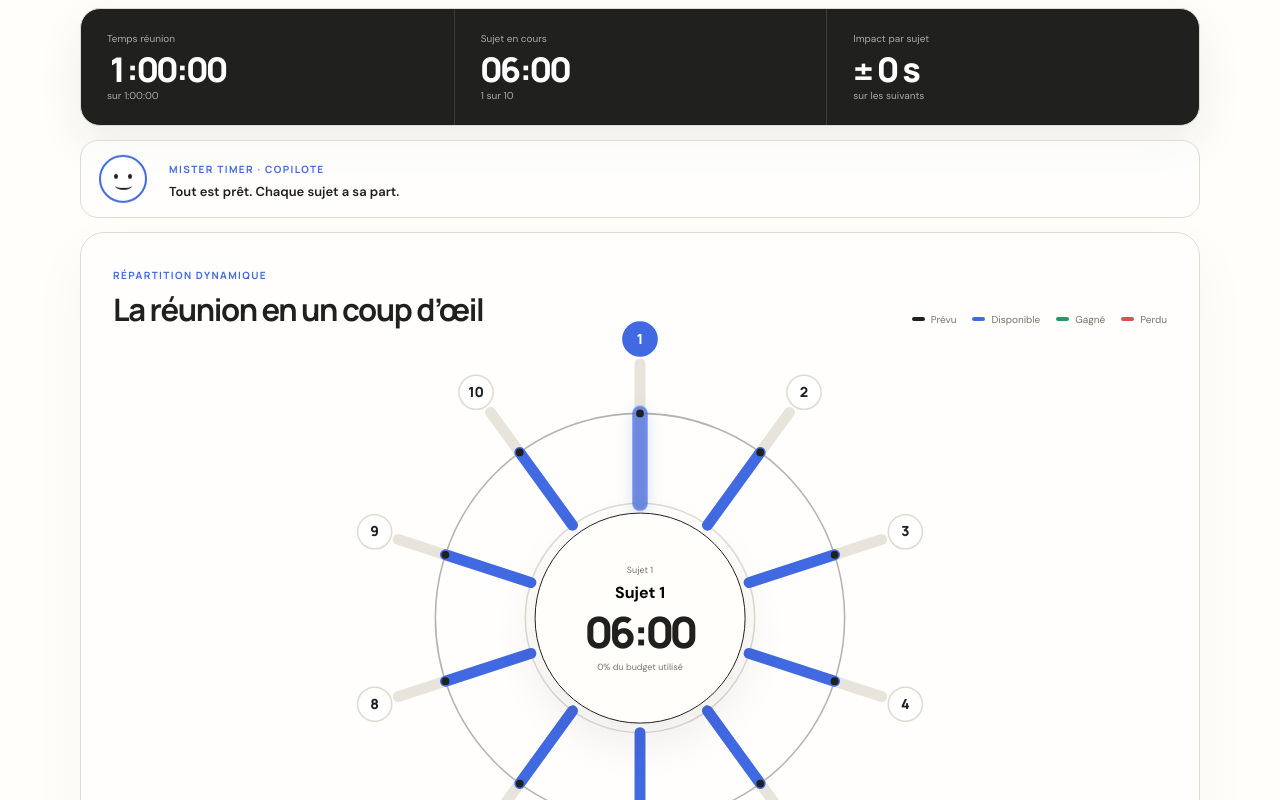
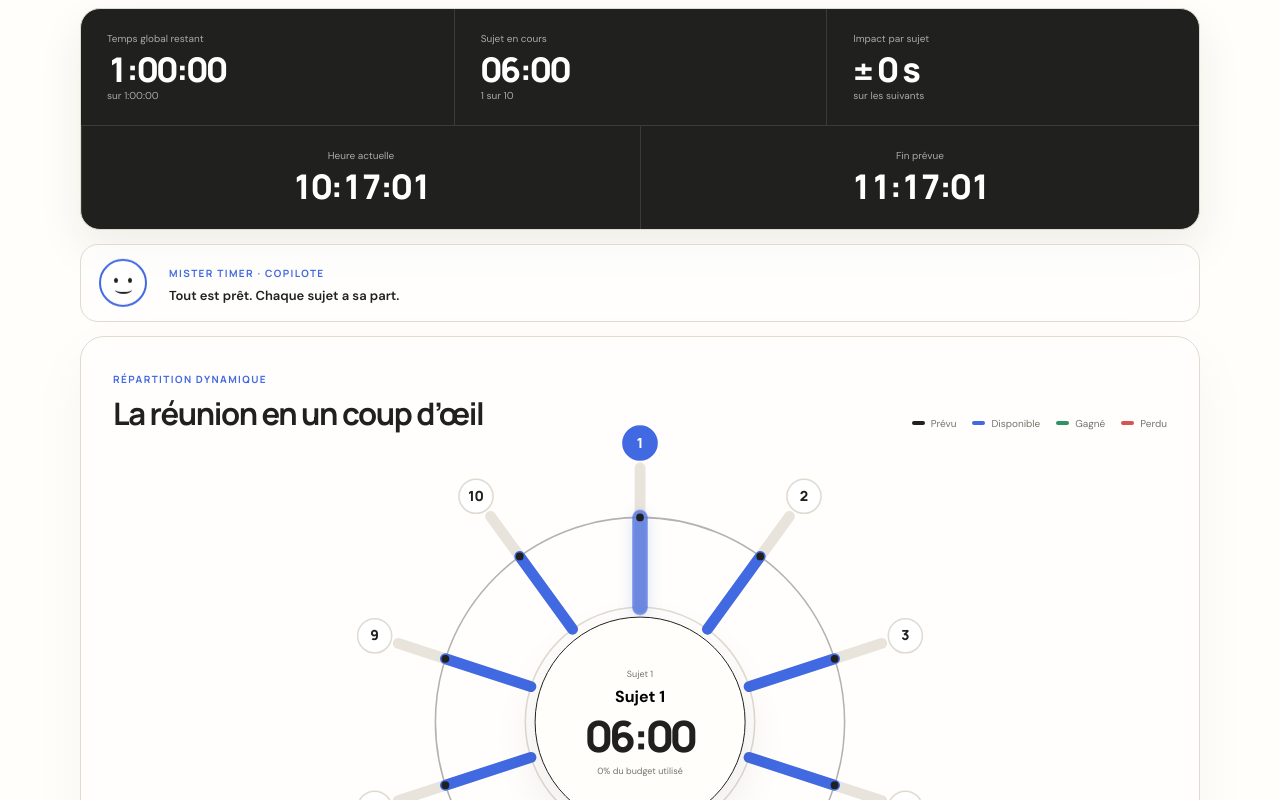
Before and after one commit to pierkiroule/Tim, a React (Vite) app: page / in a window 1280 px wide. Shown: the part 360-1160 px from the top of the page. Built offline with nearby package versions, Linux system fonts and the light colour scheme.

Commit message:
Améliore le suivi temporel de la réunion

```diff
--- a/src/App.jsx
+++ b/src/App.jsx
@@ -11,13 +11,12 @@ import { useMeetingTimer } from './hooks/useMeetingTimer'
 function statusFor(meeting, remaining) {
   if (meeting.finished) return { label: 'Terminée', tone: 'success' }
   if (!meeting.started) return { label: 'Prête', tone: 'idle' }
-  if (!meeting.running) return { label: 'En pause', tone: 'paused' }
   if (remaining < 0) return { label: 'Dépassement', tone: 'alert' }
   return { label: 'En cours', tone: 'running' }
 }
 
 export default function App() {
-  const { meeting, configure, toggle, next, reset, rename } = useMeetingTimer()
+  const { meeting, animationKey, configure, start, next, reset, rename } = useMeetingTimer()
   const remaining = activeRemaining(meeting)
   const totalRemaining = meetingRemaining(meeting)
   const impact = impactPerFuture(meeting)
@@ -26,12 +25,12 @@ export default function App() {
   useEffect(() => {
     const handleKeyDown = (event) => {
       if (event.target.matches('input, button')) return
-      if (event.code === 'Space') { event.preventDefault(); toggle() }
-      if (event.key === 'Enter' && !meeting.finished) next()
+      if (event.code === 'Space' && !meeting.started) { event.preventDefault(); start() }
+      if (event.key === 'Enter' && meeting.started && !meeting.finished) next()
     }
     document.addEventListener('keydown', handleKeyDown)
     return () => document.removeEventListener('keydown', handleKeyDown)
-  }, [meeting.finished, next, toggle])
+  }, [meeting.finished, meeting.started, next, start])
 
   return (
     <div className="app-shell" id="top">
@@ -40,10 +39,10 @@ export default function App() {
         <Configuration meeting={meeting} onConfigure={configure} />
         <Dashboard meeting={meeting} meetingTime={totalRemaining} subjectTime={remaining} impact={impact} />
         <Assistant meeting={meeting} remaining={remaining} />
-        <SolarTimeline meeting={meeting} remaining={remaining} onRename={rename} />
-        <Controls meeting={meeting} onToggle={toggle} onNext={next} onReset={reset} />
+        <SolarTimeline key={animationKey} meeting={meeting} remaining={remaining} onRename={rename} />
+        <Controls meeting={meeting} onStart={start} onNext={next} onReset={reset} />
       </main>
-      <footer><span>MicadoTimer</span><span>Le temps partagé, sans perdre le fil.</span><span className="shortcuts">Espace · pause &nbsp; Entrée · suivant</span></footer>
+      <footer><span>MicadoTimer</span><span>Le temps partagé, sans perdre le fil.</span><span className="shortcuts">Espace · lancer &nbsp; Entrée · suivant</span></footer>
     </div>
   )
 }
--- a/src/components/Controls.jsx
+++ b/src/components/Controls.jsx
@@ -1,6 +1,6 @@
 import { useEffect, useState } from 'react'
 
-export function Controls({ meeting, onToggle, onNext, onReset }) {
+export function Controls({ meeting, onStart, onNext, onReset }) {
   const [confirmReset, setConfirmReset] = useState(false)
 
   useEffect(() => {
@@ -17,8 +17,8 @@ export function Controls({ meeting, onToggle, onNext, onReset }) {
 
   return (
     <div className="control-bar">
-      {!meeting.finished && <button className="button button--secondary" type="button" onClick={onToggle}>{meeting.running ? 'Ⅱ  Mettre en pause' : meeting.started ? '▶  Reprendre' : '▶  Lancer la réunion'}</button>}
-      {!meeting.finished && <button className="button button--primary" type="button" onClick={onNext} disabled={!meeting.started}>{meeting.activeIndex === meeting.subjects.length - 1 ? 'Terminer la réunion  ✓' : 'Sujet suivant  →'}</button>}
+      {!meeting.started && <button className="button button--secondary" type="button" onClick={onStart}>▶  Lancer la réunion</button>}
+      {!meeting.finished && <button className={`button button--primary ${meeting.started ? 'button--wide' : ''}`} type="button" onClick={onNext} disabled={!meeting.started}>{meeting.activeIndex === meeting.subjects.length - 1 ? 'Terminer la réunion  ✓' : 'Sujet suivant  →'}</button>}
       {meeting.finished && <button className="button button--primary button--wide" type="button" onClick={onReset}>Préparer une nouvelle réunion</button>}
       {!meeting.finished && <button className={`reset-button ${confirmReset ? 'reset-button--confirm' : ''}`} type="button" onClick={reset}>{confirmReset ? 'Confirmer la réinitialisation' : 'Réinitialiser'}</button>}
     </div>
--- a/src/components/Dashboard.jsx
+++ b/src/components/Dashboard.jsx
@@ -1,12 +1,25 @@
+import { useEffect, useState } from 'react'
 import { formatDelta, formatTime } from '../domain/meeting'
 
+function formatClock(date) {
+  return new Intl.DateTimeFormat('fr-FR', { hour: '2-digit', minute: '2-digit', second: '2-digit' }).format(date)
+}
+
 export function Dashboard({ meeting, meetingTime, subjectTime, impact }) {
+  const [now, setNow] = useState(() => new Date())
+  useEffect(() => {
+    const timer = window.setInterval(() => setNow(new Date()), 1000)
+    return () => window.clearInterval(timer)
+  }, [])
   const activeNumber = Math.min(meeting.activeIndex + 1, meeting.subjectCount)
+  const endTime = new Date(now.getTime() + meetingTime * 1000)
   return (
     <section className="dashboard" aria-label="Indicateurs de la réunion">
-      <article><span>Temps réunion</span><strong className={meetingTime < 0 ? 'negative' : ''}>{formatTime(meetingTime, { signed: true })}</strong><small>sur {formatTime(meeting.totalSeconds)}</small></article>
+      <article className="dashboard-global"><span>Temps global restant</span><strong className={meetingTime < 0 ? 'negative' : ''}>{formatTime(meetingTime, { signed: true })}</strong><small>sur {formatTime(meeting.totalSeconds)}</small></article>
       <article className="dashboard-primary"><span>Sujet en cours</span><strong className={subjectTime < 0 ? 'negative' : ''}>{meeting.finished ? 'Terminé' : formatTime(subjectTime, { signed: true })}</strong><small>{meeting.finished ? `${meeting.subjectCount} sujets traités` : `${activeNumber} sur ${meeting.subjectCount}`}</small></article>
       <article><span>Impact par sujet</span><strong className={impact > 0 ? 'positive' : impact < 0 ? 'negative' : ''}>{formatDelta(impact)}</strong><small>sur les suivants</small></article>
+      <article className="dashboard-clock"><span>Heure actuelle</span><strong>{formatClock(now)}</strong></article>
+      <article className="dashboard-clock"><span>Fin prévue</span><strong>{meeting.finished ? '—' : formatClock(endTime)}</strong></article>
     </section>
   )
 }
--- a/src/components/SolarTimeline.jsx
+++ b/src/components/SolarTimeline.jsx
@@ -27,7 +27,7 @@ function Stick({ meeting, subject, index, active }) {
   const state = subject.done ? 'done' : active ? 'active' : delta > 1 ? 'gain' : delta < -1 ? 'loss' : 'planned'
 
   return (
-    <g className={`stick stick--${state}`}>
+    <g className={`stick stick--${state}`} style={{ '--stick-index': index }}>
       <line className="stick-track" x1={start.x} y1={start.y} x2={cap.x} y2={cap.y} />
       <line className="stick-value" x1={start.x} y1={start.y} x2={end.x} y2={end.y} />
       <circle className="stick-plan" cx={plan.x} cy={plan.y} r="2.5" />
--- a/src/data/messages.js
+++ b/src/data/messages.js
@@ -4,14 +4,12 @@ export const messages = {
   half: ['Mi-chemin. Ce sujet a encore de quoi respirer.', 'La moitié est passée, tout va bien.'],
   closing: ['Dernière ligne droite. Gardons l’essentiel.', 'Ça sent la conclusion…'],
   late: ['On grignote la suite. On atterrit ?', 'Le retard pointe son nez.'],
-  paused: ['Pause en cours. Le temps est suspendu.'],
   finished: ['Tous les sujets sont bouclés. Bien joué !'],
 }
 
 export function getAssistantState(meeting, remaining) {
   if (meeting.finished) return 'finished'
   if (!meeting.started) return 'ready'
-  if (!meeting.running) return 'paused'
   if (remaining < 0) return 'late'
   const active = meeting.subjects[meeting.activeIndex]
   const progress = active ? active.spent / Math.max(1, active.allocation) : 0
--- a/src/hooks/useMeetingTimer.js
+++ b/src/hooks/useMeetingTimer.js
@@ -3,6 +3,7 @@ import { closeActiveSubject, createMeeting, normalizeConfig, tickMeeting } from
 
 export function useMeetingTimer() {
   const [meeting, setMeeting] = useState(() => createMeeting())
+  const [animationKey, setAnimationKey] = useState(0)
   const lastTick = useRef(performance.now())
 
   useEffect(() => {
@@ -23,12 +24,13 @@ export function useMeetingTimer() {
     })
   }, [])
 
-  const toggle = useCallback(() => {
+  const start = useCallback(() => {
     lastTick.current = performance.now()
     setMeeting((current) => {
-      if (current.finished) return createMeeting(current.duration, current.subjectCount)
-      return { ...current, started: true, running: !current.running }
+      if (current.started || current.finished) return current
+      return { ...current, started: true, running: true }
     })
+    setAnimationKey((key) => key + 1)
   }, [])
 
   const next = useCallback(() => {
@@ -39,6 +41,7 @@ export function useMeetingTimer() {
   const reset = useCallback(() => {
     lastTick.current = performance.now()
     setMeeting((current) => createMeeting(current.duration, current.subjectCount))
+    setAnimationKey((key) => key + 1)
   }, [])
 
   const rename = useCallback((title) => {
@@ -50,5 +53,5 @@ export function useMeetingTimer() {
     }))
   }, [])
 
-  return { meeting, configure, toggle, next, reset, rename }
+  return { meeting, animationKey, configure, start, next, reset, rename }
 }
--- a/src/styles/global.css
+++ b/src/styles/global.css
@@ -34,7 +34,6 @@ button:focus-visible, input:focus-visible, a:focus-visible { outline: 3px solid
 .status { display: flex; align-items: center; gap: 8px; font-size: 12px; font-weight: 700; color: var(--muted); letter-spacing: .03em; }
 .status-dot { width: 8px; height: 8px; border-radius: 50%; background: #a9a69f; box-shadow: 0 0 0 4px #e9e6df; }
 .status--running .status-dot, .status--success .status-dot { background: var(--green); box-shadow: 0 0 0 4px #dcefe5; }
-.status--paused .status-dot { background: var(--amber); box-shadow: 0 0 0 4px #f6e9d8; }
 .status--alert .status-dot { background: var(--red); box-shadow: 0 0 0 4px #f5dfdf; }
 
 main { padding: 56px 0 48px; }
@@ -55,8 +54,10 @@ h2 { font-size: clamp(22px, 3vw, 31px); line-height: 1.1; }
 .stepper input { width: 64px; min-width: 0; border: 0; border-inline: 1px solid var(--line); outline: 0; background: #fff; text-align: center; font: 800 16px 'Manrope', sans-serif; -moz-appearance: textfield; }
 .stepper input::-webkit-inner-spin-button { display: none; }
 
-.dashboard { display: grid; grid-template-columns: repeat(3, 1fr); margin-top: 18px; border: 1px solid var(--line); border-radius: 20px; background: var(--ink); color: white; box-shadow: 0 18px 45px rgba(32, 32, 30, .08); overflow: hidden; }
+.dashboard { display: grid; grid-template-columns: repeat(6, 1fr); margin-top: 18px; border: 1px solid var(--line); border-radius: 20px; background: var(--ink); color: white; box-shadow: 0 18px 45px rgba(32, 32, 30, .08); overflow: hidden; }
 .dashboard article { min-width: 0; padding: 23px 26px; border-left: 1px solid rgba(255,255,255,.12); }
+.dashboard article:nth-child(-n + 3) { grid-column: span 2; }
+.dashboard-clock { grid-column: span 3; border-top: 1px solid rgba(255,255,255,.12); text-align: center; }
 .dashboard article:first-child { border: 0; }
 .dashboard span, .dashboard small { display: block; color: #aaa9a5; font-size: 10px; }
 .dashboard strong { display: block; margin: 7px 0 3px; font: 800 clamp(24px, 4vw, 34px)/1 'Manrope', sans-serif; letter-spacing: -.045em; font-variant-numeric: tabular-nums; }
@@ -78,6 +79,7 @@ h2 { font-size: clamp(22px, 3vw, 31px); line-height: 1.1; }
 .solar-wrap { position: relative; width: min(100%, 620px); aspect-ratio: 1; margin: -18px auto -8px; }
 .solar { display: block; width: 100%; height: 100%; overflow: visible; }
 .solar-ring { fill: none; }.solar-ring--outer { stroke: var(--ink); stroke-width: 1; opacity: .34; }.solar-ring--inner { stroke: var(--line); stroke-width: 1; }
+.stick { transform-box: fill-box; transform-origin: center; opacity: 0; animation: mikado-launch .62s cubic-bezier(.2,.75,.25,1) forwards; animation-delay: calc(var(--stick-index) * 45ms); }
 .stick-track { stroke: #e8e4dc; stroke-width: 7; stroke-linecap: round; }.stick-value { stroke: var(--blue); stroke-width: 7; stroke-linecap: round; transition: all .25s; }.stick-plan { fill: var(--ink); }.stick-badge { fill: #fff; stroke: var(--line); }.stick-label { fill: var(--ink); font: 800 9px 'Manrope', sans-serif; text-anchor: middle; dominant-baseline: middle; }.stick-delta { font: 700 7px 'DM Sans', sans-serif; text-anchor: middle; fill: var(--muted); }
 .stick--active .stick-value { stroke-width: 10; filter: drop-shadow(0 2px 5px rgba(65,105,225,.25)); animation: breathe 2.2s ease-in-out infinite; }.stick--active .stick-badge { fill: var(--blue); stroke: var(--blue); }.stick--active .stick-label, .stick--done .stick-label { fill: #fff; }.stick--done .stick-value { stroke: #aaa69e; }.stick--done .stick-badge { fill: var(--ink); stroke: var(--ink); }.stick--gain .stick-value { stroke: var(--green); }.stick--gain .stick-delta { fill: var(--green); }.stick--loss .stick-value { stroke: var(--red); }.stick--loss .stick-delta { fill: var(--red); }
 .hub { position: absolute; top: 50%; left: 50%; transform: translate(-50%, -50%); display: flex; flex-direction: column; align-items: center; justify-content: center; width: 34%; aspect-ratio: 1; padding: 18px; border: 1px solid var(--ink); border-radius: 50%; background: var(--paper); box-shadow: 0 18px 45px rgba(34,31,26,.08); text-align: center; }
@@ -91,13 +93,14 @@ footer { display: flex; justify-content: space-between; gap: 20px; padding: 25px
 @keyframes float { 50% { transform: translateY(-2px); } }
 @keyframes blink { 0%, 46%, 52%, 100% { transform: scaleY(1); } 49% { transform: scaleY(.1); } }
 @keyframes breathe { 50% { opacity: .72; } }
+@keyframes mikado-launch { from { opacity: 0; transform: scale(.15) rotate(-16deg); } to { opacity: 1; transform: scale(1) rotate(0); } }
 
 @media (max-width: 700px) {
-  .app-shell { width: min(100% - 24px, 1120px); }.app-header { height: 68px; } main { padding-top: 36px; }.section-heading { grid-template-columns: 1fr; gap: 14px; }.config-grid { grid-template-columns: 1fr; }.dashboard article { padding: 18px 12px; text-align: center; }.dashboard strong { font-size: clamp(18px, 6vw, 28px); }.timeline-card { padding: 24px 12px 4px; }.timeline-head { display: block; text-align: center; }.legend { justify-content: center; margin-top: 16px; }.solar-wrap { margin-top: -2px; }.hub { width: 38%; padding: 10px; }.hub input { font-size: 11px; }.control-bar { grid-template-columns: 1fr; }.button--wide { grid-column: auto; }.shortcuts { display: none; }
+  .app-shell { width: min(100% - 24px, 1120px); }.app-header { height: 68px; } main { padding-top: 36px; }.section-heading { grid-template-columns: 1fr; gap: 14px; }.config-grid { grid-template-columns: 1fr; }.dashboard { grid-template-columns: repeat(2, 1fr); }.dashboard article, .dashboard article:nth-child(-n + 3), .dashboard-clock { grid-column: span 1; padding: 18px 12px; border-top: 1px solid rgba(255,255,255,.12); text-align: center; }.dashboard-global { grid-column: 1 / -1 !important; border-top: 0 !important; }.dashboard strong { font-size: clamp(18px, 6vw, 28px); }.timeline-card { padding: 24px 12px 4px; }.timeline-head { display: block; text-align: center; }.legend { justify-content: center; margin-top: 16px; }.solar-wrap { margin-top: -2px; }.hub { width: 38%; padding: 10px; }.hub input { font-size: 11px; }.control-bar { grid-template-columns: 1fr; }.button--wide { grid-column: auto; }.shortcuts { display: none; }
 }
 
 @media (max-width: 430px) {
-  .field { min-height: 84px; padding: 15px; }.stepper { grid-template-columns: 34px 52px 34px; height: 44px; }.stepper input { width: 52px; }.dashboard span, .dashboard small { font-size: 8px; }.dashboard article { padding-inline: 7px; }.assistant { grid-template-columns: 44px 1fr; padding: 12px; }.assistant-face { width: 42px; height: 42px; }.eye { top: 14px; }.eye-left { left: 11px; }.eye-right { right: 11px; }.mouth { left: 11px; bottom: 9px; }.hub strong { font-size: 23px; }.hub small { font-size: 7px; }
+  .field { min-height: 84px; padding: 15px; }.stepper { grid-template-columns: 34px 52px 34px; height: 44px; }.stepper input { width: 52px; }.dashboard span, .dashboard small { font-size: 8px; }.dashboard article { padding-inline: 7px; }.dashboard-clock strong { font-size: 17px; }.assistant { grid-template-columns: 44px 1fr; padding: 12px; }.assistant-face { width: 42px; height: 42px; }.eye { top: 14px; }.eye-left { left: 11px; }.eye-right { right: 11px; }.mouth { left: 11px; bottom: 9px; }.hub strong { font-size: 23px; }.hub small { font-size: 7px; }
 }
 
 @media (prefers-reduced-motion: reduce) {
```
Also changed, not shown: 1 other file (tests, documents, lock files or other folders).
